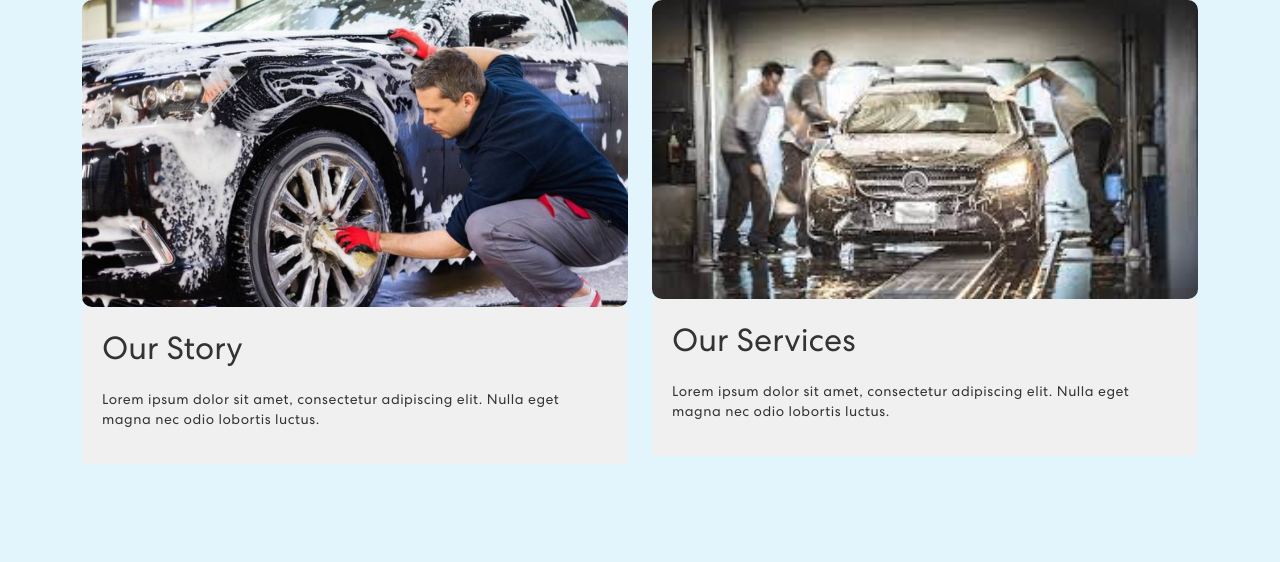
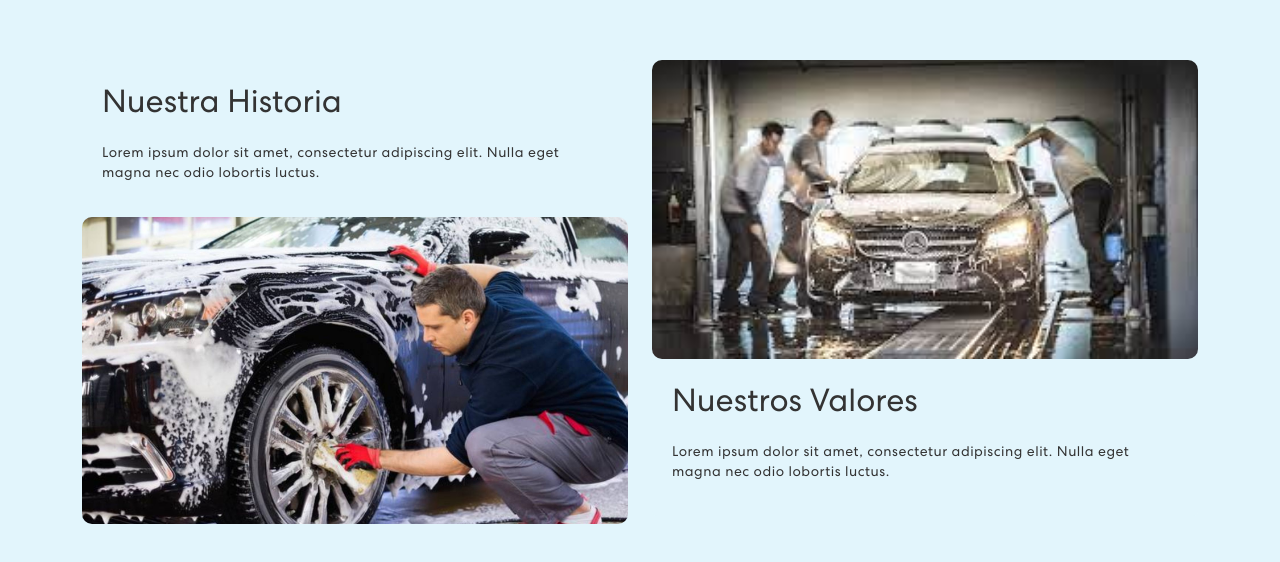
Before and after one commit to ValentinAltamirano1/WashUp-App, a React (Create React App) app in the folder washup-app/: page /aboutUs in a window 1280 px wide. Shown: the top 562 px of the page. Built offline with nearby package versions, Linux system fonts and the light colour scheme.

Commit message:
cambios about us

```diff
--- a/washup-app/src/Components/AboutUs.js
+++ b/washup-app/src/Components/AboutUs.js
@@ -1,6 +1,6 @@
 import { Container, Row, Col } from "react-bootstrap";
-import lavadero1 from "../assets/img/lavadero1.jpg"; // Ruta de tu primera imagen
-import lavadero2 from "../assets/img/lavadero2.jpg"; // Ruta de tu segunda imagen
+import lavadero1 from "../assets/img/lavadero1.jpg";
+import lavadero2 from "../assets/img/lavadero2.jpg";
 import { useState } from "react";
 
 export const AboutUs = () => {
@@ -29,7 +29,7 @@ export const AboutUs = () => {
   };
 
   const textContainerStyle = {
-    backgroundColor: "#f0f0f0",
+    backgroundColor: "#e2f5fc",
     padding: "20px",
     borderRadius: "5px",
   };
@@ -62,8 +62,15 @@ export const AboutUs = () => {
       <Container>
         <Row>
           {/* Primer cuadrado */}
-          <Col lg={6} md={12}>
+          <Col lg={6} md={12} style={{ marginTop: "60px" }}>
             <div className="about-box">
+              <div className="about-text" style={textContainerStyle}>
+                <h2 style={textStyle}>Nuestra Historia</h2>
+                <p style={textStyle}>
+                  Lorem ipsum dolor sit amet, consectetur adipiscing elit.
+                  Nulla eget magna nec odio lobortis luctus.
+                </p>
+              </div>
               <div
                 className="about-image"
                 onMouseEnter={handleMouseEnter1}
@@ -78,7 +85,7 @@ export const AboutUs = () => {
                   style={imageStyle}
                 />
                 <div
-                  className="overlay"
+                  className="overlay-about-us"
                   style={{
                     ...overlayStyle,
                     opacity: isHovered1 ? 1 : 0,
@@ -87,18 +94,12 @@ export const AboutUs = () => {
                   Más de 10 años de experiencia
                 </div>
               </div>
-              <div className="about-text" style={textContainerStyle}>
-                <h2 style={textStyle}>Our Story</h2>
-                <p style={textStyle}>
-                  Lorem ipsum dolor sit amet, consectetur adipiscing elit.
-                  Nulla eget magna nec odio lobortis luctus.
-                </p>
-              </div>
             </div>
           </Col>
 
+
           {/* Segundo cuadrado */}
-          <Col lg={6} md={12}>
+          <Col lg={6} md={12} style={{ marginTop: "60px" }}>
             <div className="about-box">
               <div
                 className="about-image"
@@ -114,7 +115,7 @@ export const AboutUs = () => {
                   style={imageStyle}
                 />
                 <div
-                  className="overlay"
+                  className="overlay-about-us"
                   style={{
                     ...overlayStyle,
                     opacity: isHovered2 ? 1 : 0,
@@ -124,7 +125,7 @@ export const AboutUs = () => {
                 </div>
               </div>
               <div className="about-text" style={textContainerStyle}>
-                <h2 style={textStyle}>Our Services</h2>
+                <h2 style={textStyle}>Nuestros Valores</h2>
                 <p style={textStyle}>
                   Lorem ipsum dolor sit amet, consectetur adipiscing elit.
                   Nulla eget magna nec odio lobortis luctus.
--- a/washup-app/src/Components/Banner.js
+++ b/washup-app/src/Components/Banner.js
@@ -54,6 +54,7 @@ export const Banner = () => {
           <Col xs={12} md={6} xl={7}>
             <TrackVisibility>
               {({ isVisible }) =>
+
               <div className={isVisible ? "animate__animated animate__fadeIn" : ""}>
                 <h1>{`Welcome to WashUp, `} <span className="txt-rotate" dataPeriod="1000" data-rotate='[ "fast", "trustworthy", "economic" ]'><span className="wrap">{text}</span></span></h1>
                   <p>Discover the shine your vehicle deserves at our top-notch car wash! At WashUp, we provide professional car washing service that rejuvenates your car's appearance by removing dirt and impurities. Our expert team and quality products ensure a flawless outcome. Trust us to leave your vehicle sparkling and road-ready.</p>
--- a/washup-app/src/Components/Home.js
+++ b/washup-app/src/Components/Home.js
@@ -4,7 +4,6 @@ import { Banner } from './Banner';
 import { Skills } from './Skills';
 import { Project } from './Project';
 import { Footer } from './Footer';
-import { AboutUs } from './AboutUs'
 import { Locations } from './Locations'
 
 import 'bootstrap/dist/css/bootstrap.min.css';
```
Also changed, not shown: washup-app/src/Components/NavBar.js (line endings or trailing spaces).
